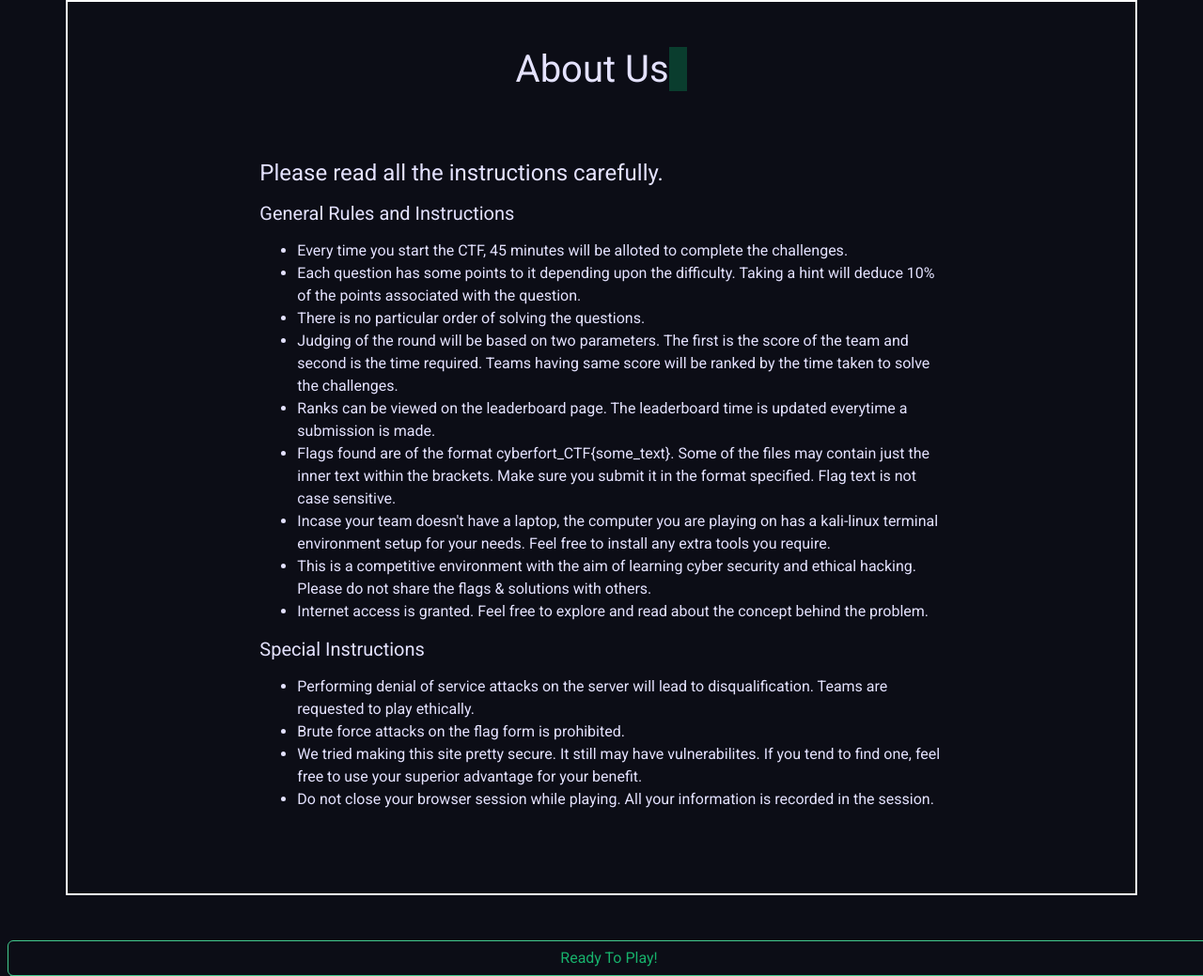
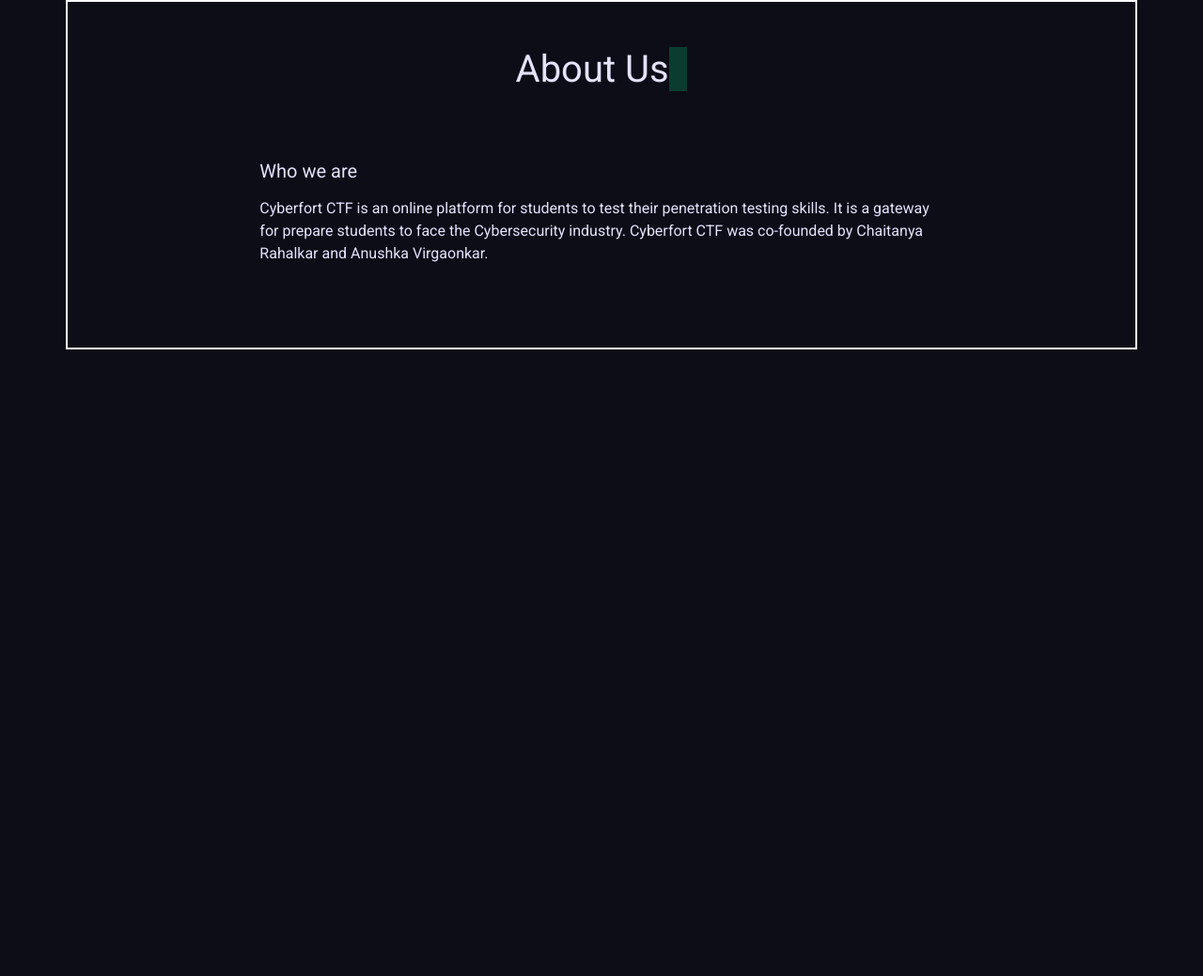
Before and after one commit to chaitanyarahalkar/Cyberfort-CTF-Website, a Django app: page /about/ in a window 1280 px wide. Shown: the part 72-1111 px from the top of the page at 94% size. After the commit the page ends 444 px from the top, so only its background shows below. Run offline with Django 3.2, Linux system fonts and the light colour scheme; some libraries are stand-ins or nearby versions; some web fonts are replaced.

Commit message:
Update about page

```diff
--- a/app/templates/app/about.html
+++ b/app/templates/app/about.html
@@ -44,34 +44,18 @@
   <h1 class="mb-5" style="text-align: center;">About Us<span class="vim-caret">͏͏&nbsp;&nbsp;</span></h1>
   <div class="row py-4">
     <div class="col-md-8 order-md-2">
-      <h4 class="mb-3">Please read all the instructions carefully.</h4>
-      <h5 class="mb-3">General Rules and Instructions</h5>
 
-      <ul>
-          <li>Every time you start the CTF, 45 minutes will be alloted to complete the challenges.</li>
-          <li>Each question has some points to it depending upon the difficulty. Taking a hint will deduce 10% of the points associated with the question. </li>
-          <li>There is no particular order of solving the questions.</li>
-          <li>Judging of the round will be based on two parameters. The first is the score of the team and second is the time required. Teams having same score will be ranked by the time taken to solve the challenges. </li>
-          <li>Ranks can be viewed on the leaderboard page. The leaderboard time is updated everytime a submission is made.</li>
-          <li>Flags found are of the format cyberfort_CTF{some_text}. Some of the files may contain just the inner text within the brackets. Make sure you submit it in the format specified. Flag text is not case sensitive.</li>
-          <li>Incase your team doesn't have a laptop, the computer you are playing on has a kali-linux terminal environment setup for your needs. Feel free to install any extra tools you require. </li>
-          <li>This is a competitive environment with the aim of learning cyber security and ethical hacking. Please do not share the flags & solutions with others.</li>
-          <li>Internet access is granted. Feel free to explore and read about the concept behind the problem. </li>
-      </ul>
-      <h5 class="mb-3">Special Instructions</h5>
-      <ul>
-          <li>Performing denial of service attacks on the server will lead to disqualification. Teams are requested to play ethically.</li>
-          <li>Brute force attacks on the flag form is prohibited.</li>
-          <li>We tried making this site pretty secure. It still may have vulnerabilites. If you tend to find one, feel free to use your superior advantage for your benefit.</li>
-          <li>Do not close your browser session while playing. All your information is recorded in the session.</li>
-      </ul>
+
+      <h5 class="mb-3">Who we are</h5>
+      <p> Cyberfort CTF is an online platform for students to test their penetration testing skills. It is a gateway for prepare students to face the Cybersecurity industry.
+        Cyberfort CTF was co-founded by Chaitanya Rahalkar and Anushka Virgaonkar.
+
     </div>
     <div class="col-md-2 order-md-1"></div>
     <div class="col-md-2 order-md-3"></div>
   </div>
 </div>
 
-    <button class="btn btn-outline-success btn-shadow btn-md btn-block" onclick="location.href='/quest';" type="submit">Ready To Play!</button>
 
     <!-- Optional JavaScript -->
     <!-- jQuery first, then Popper.js, then Bootstrap JS -->
```
